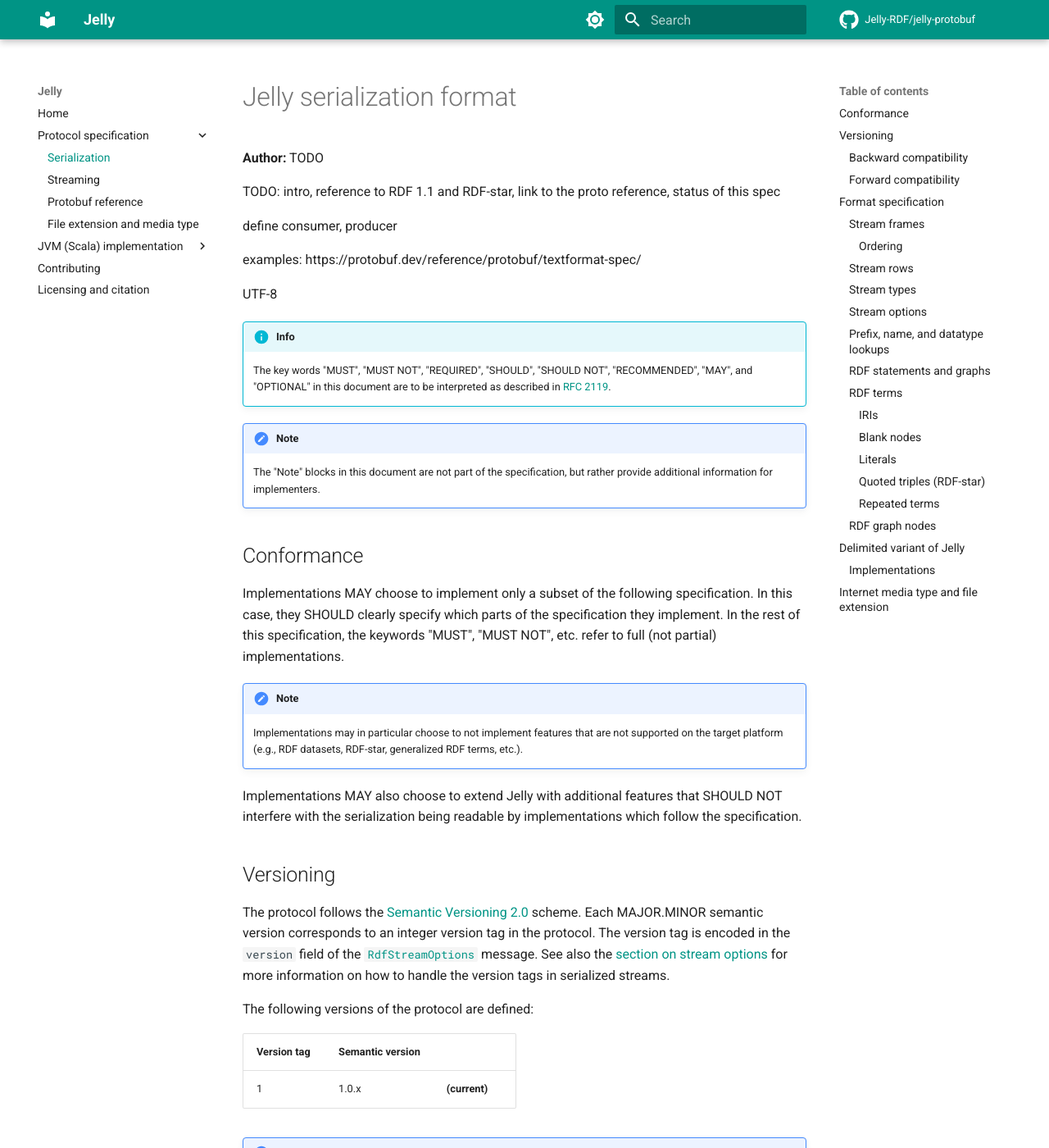
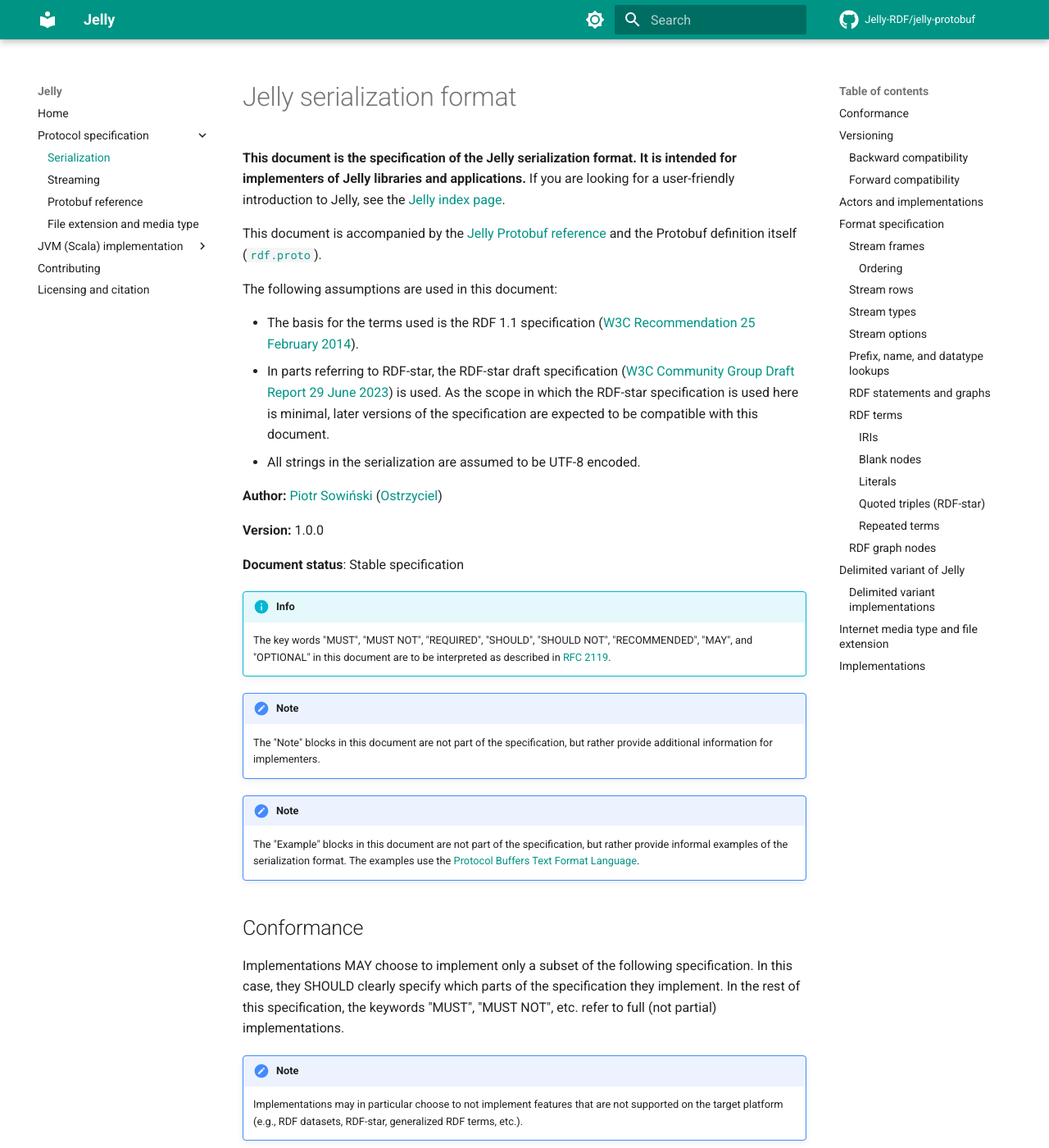
Before and after one commit to Jelly-RDF/jelly-rdf.github.io, an MkDocs documentation site: the page built from docs/specification/serialization.md, in a window 1280 px wide and 1400 px high. Shown: the whole window at 82% size. Built offline with MkDocs 1.6.1 and Material for MkDocs 9.7.7, drawn with Linux system fonts in a browser that asks for light colours; comment, search, counter and statistics services are not loaded; the version menu is left out; some of the changed text lies outside the part shown.

Commit message:
Finalize serialization spec

```diff
--- a/docs/specification/serialization.md
+++ b/docs/specification/serialization.md
@@ -1,14 +1,20 @@
 # Jelly serialization format
 
-**Author:** TODO
+**This document is the specification of the Jelly serialization format. It is intended for implementers of Jelly libraries and applications.** If you are looking for a user-friendly introduction to Jelly, see the [Jelly index page](index.md).
 
-TODO: intro, reference to RDF 1.1 and RDF-star, link to the proto reference, status of this spec
+This document is accompanied by the [Jelly Protobuf reference](reference.md) and the Protobuf definition itself ([`rdf.proto`](https://github.com/Jelly-RDF/jelly-protobuf/blob/main/rdf.proto)).
 
-define consumer, producer
+The following assumptions are used in this document:
 
-examples: https://protobuf.dev/reference/protobuf/textformat-spec/
+- The basis for the terms used is the RDF 1.1 specification ([W3C Recommendation 25 February 2014](https://www.w3.org/TR/rdf11-concepts/)).
+- In parts referring to RDF-star, the RDF-star draft specification ([W3C Community Group Draft Report 29 June 2023](https://w3c.github.io/rdf-star/cg-spec/editors_draft.html)) is used. As the scope in which the RDF-star specification is used here is minimal, later versions of the specification are expected to be compatible with this document.
+- All strings in the serialization are assumed to be UTF-8 encoded.
 
-UTF-8
+**Author:** [Piotr Sowiński](https://orcid.org/0000-0002-2543-9461) ([Ostrzyciel](https://github.com/Ostrzyciel))
+
+**Version:** 1.0.0
+
+**Document status**: Stable specification
 
 !!! info
 
@@ -17,6 +23,10 @@
 !!! note
 
     The "Note" blocks in this document are not part of the specification, but rather provide additional information for implementers.
+
+!!! note
+
+    The "Example" blocks in this document are not part of the specification, but rather provide informal examples of the serialization format. The examples use the [Protocol Buffers Text Format Language](https://protobuf.dev/reference/protobuf/textformat-spec/).
 
 ## Conformance
 
@@ -53,6 +63,12 @@
 ### Forward compatibility
 
 Forward compatibility is not guaranteed. Implementations MAY be able to read messages from future releases of the protocol with the same MAJOR version. Implementations MAY also be able to read messages from future releases of the protocol with a different MAJOR version.
+
+## Actors and implementations
+
+Jelly assumes there to be two actors involved in processing the stream: the producer (serializer) and the consumer (parser). The producer is responsible for serializing the RDF data into the Jelly format, and the consumer is responsible for parsing the Jelly format into RDF data.
+
+Implementations may include only the producer, only the consumer, or both.
 
 ## Format specification
 
@@ -345,7 +361,7 @@
 
 Implementing the delimited variant is OPTIONAL.
 
-### Implementations
+### Delimited variant implementations
 
 The delimiting convention is implemented in Protobuf libraries for:
 
@@ -359,3 +375,13 @@
 The RECOMMENDED media type for Jelly is `application/x-jelly-rdf`. The RECOMMENDED file extension is `.jelly`.
 
 The files SHOULD be saved in the [delimited variant of Jelly](#delimited-variant-of-jelly).
+
+## Implementations
+
+The following implementations of the Jelly specification are available:
+
+- [Jelly JVM (Scala) implementation](../jvm/index.md)
+    - Specification version: 1.0.0
+    - Implemented actors: producer, consumer
+    - Conformance: full
+    - Supported RDF libraries: [Apache Jena](https://jena.apache.org/), [RDF4J](https://rdf4j.org/)
```
